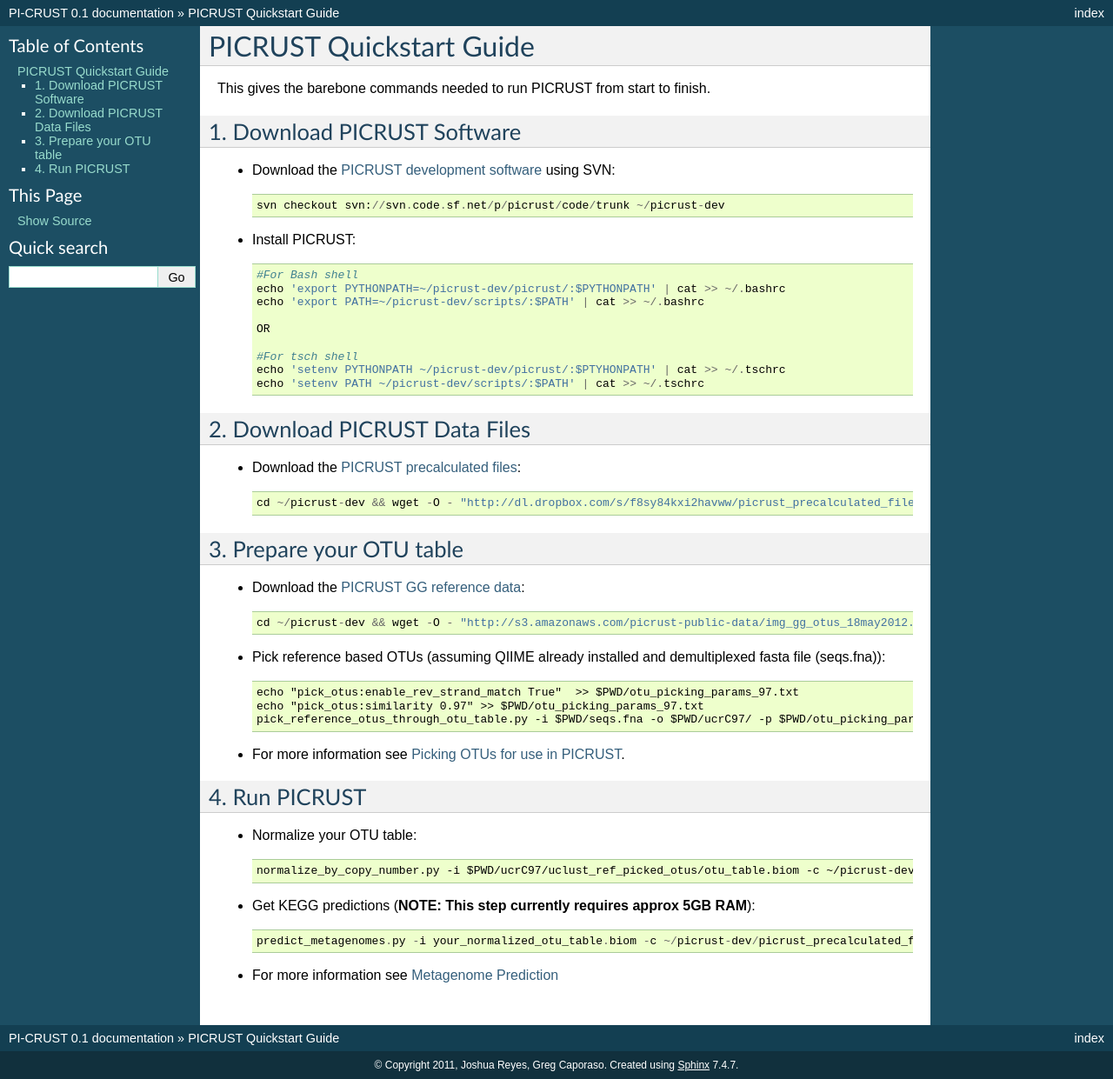
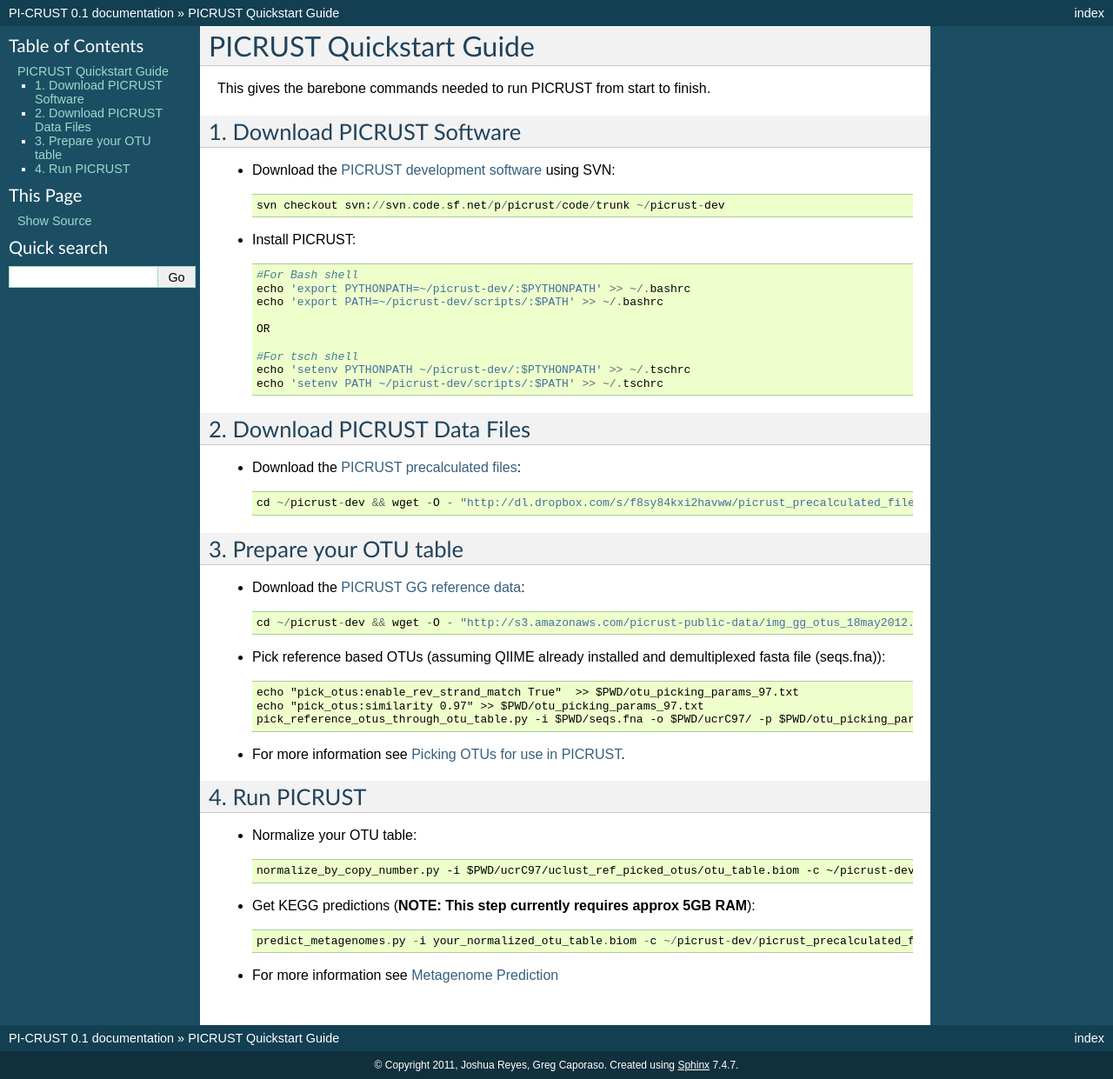
Before and after one commit to picrust/picrust, a Sphinx documentation site: the page built from doc/source/quickstart.rst, in a window 1280 px wide. Shown: the whole page at 87% size. Built offline with Sphinx 7.4.7, drawn with Linux system fonts in a browser that asks for light colours.

Commit message:
Fix PYTHONPATH in quickstart guide docs.

```diff
--- a/doc/source/quickstart.rst
+++ b/doc/source/quickstart.rst
@@ -16,14 +16,14 @@
 * Install PICRUST::
 
 	#For Bash shell
-	echo 'export PYTHONPATH=~/picrust-dev/picrust/:$PYTHONPATH' | cat >> ~/.bashrc
-	echo 'export PATH=~/picrust-dev/scripts/:$PATH' | cat >> ~/.bashrc
+	echo 'export PYTHONPATH=~/picrust-dev/:$PYTHONPATH' >> ~/.bashrc
+	echo 'export PATH=~/picrust-dev/scripts/:$PATH' >> ~/.bashrc
 
 	OR
 
 	#For tsch shell
-	echo 'setenv PYTHONPATH ~/picrust-dev/picrust/:$PTYHONPATH' | cat >> ~/.tschrc
-	echo 'setenv PATH ~/picrust-dev/scripts/:$PATH' | cat >> ~/.tschrc
+	echo 'setenv PYTHONPATH ~/picrust-dev/:$PTYHONPATH' >> ~/.tschrc
+	echo 'setenv PATH ~/picrust-dev/scripts/:$PATH' >> ~/.tschrc
 
 2. Download PICRUST Data Files
 ------------------------------
```
